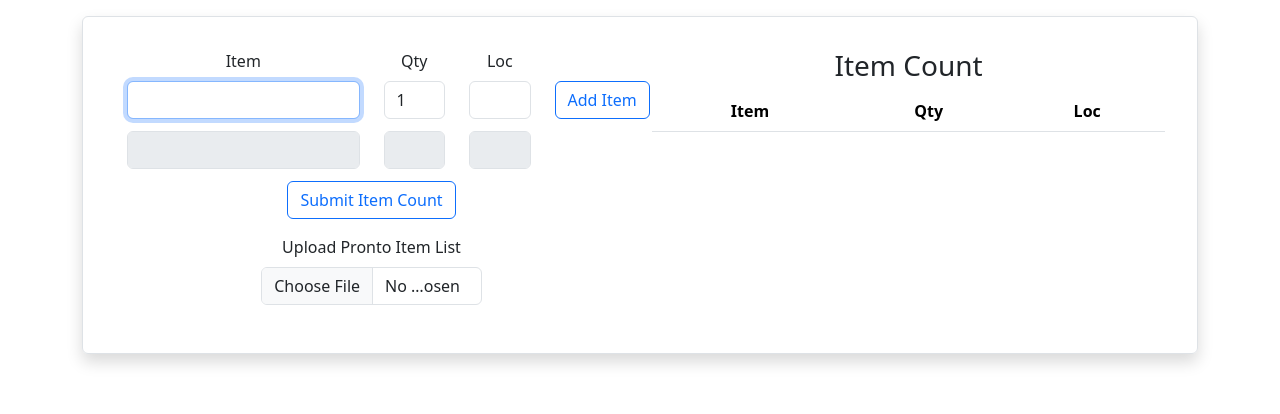
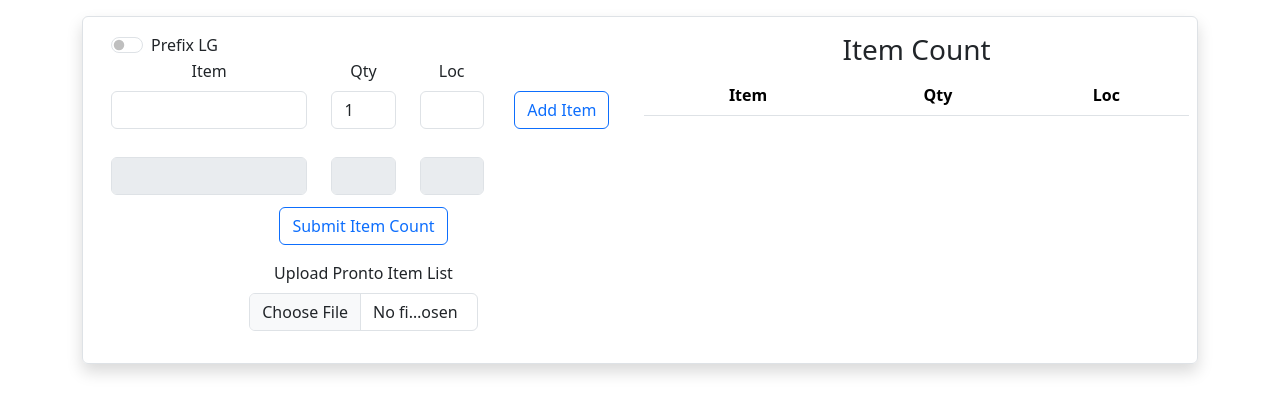
Before and after one commit to Waffleywaffers/warehousetodo, a Flask app: page /upload_pronto in a window 1280 px wide. Shown: the part 64-478 px from the top of the page. Run offline with Flask 3, Linux system fonts and the light colour scheme; lists and menus that the app fills with data are empty.

Commit message:
added prefix LG toggle to itemcount

```diff
--- a/templates/itemcount.html
+++ b/templates/itemcount.html
@@ -13,14 +13,35 @@
         const table = document.getElementById("table");
         table.oldHTML = table.innerHTML;
 
+        const likelyLGToggle = document.querySelector("#likelyLG")
+
+        likelyLGToggle.addEventListener("change", () => {
+            if (likelyLGToggle.checked) {
+                likelyLGToggle.value = "true";
+            } else {
+                likelyLGToggle.value = "false";
+            }
+        });
+
         document.querySelector('form').onsubmit = () => {
-            input_name = document.querySelector('#item').value;
-            input_qty = Number(document.querySelector('#qty').value);
-            input_loc = document.querySelector("#loc").value;
+            var input_name = document.querySelector('#item').value;
+            var input_qty = Number(document.querySelector('#qty').value);
+            var input_loc = document.querySelector("#loc").value;
 
             document.querySelector("#last_item").value = input_name;
             document.querySelector("#last_qty").value = input_qty;
             document.querySelector("#last_loc").value = input_loc;
+
+            console.log(likelyLGToggle.value);
+
+            var prefix = "LG";
+
+            if (likelyLGToggle.value == "true") {
+                input_name = prefix.concat(input_name);
+            };
+
+            console.log(input_name)
+
 
             for (i in items) {
                 if (items[i].name === input_name) {
@@ -76,35 +97,44 @@
 {% block main %}
 
 <div class="container border rounded shadow my-3 p-3">
-    <div class="row p-3">
-        <div class="col-12 col-lg-6">
+    <div class="row">
+        <div class="col-12 col-lg-6 mx-0">
             <form>
                 <div class="row px-0 mx-0">
-                <div class="col-12 col-md-6">
+                    <div class="col text-start">
+                        <div class="form-check form-switch">
+                            <input class="form-check-input" type="checkbox" role="switch" id="likelyLG" value="false">
+                            <label class="form-check-label" for="likelyLG">Prefix LG</label>
+                        </div>
+                    </div>
+                </div>
+                <div class="row px-0 mx-0">
+                <div class="col-12 col-lg-5">
                     <label for="item" class="form-label">Item</label>
-                    <input type="text" class="form-control" id="item" name="item" autofocus required>
+                    <input type="text" class="form-control" id="item" name="item" required>
                 </div>
-                <div class="col-6 col-md-2">
-                    <label for="qty" class="form-label">Qty</label>
+                <div class="col-6 col-lg-2">
+                    <label for="qty" class="form-label ">Qty</label>
                     <input type="number" class="form-control" id="qty" name="qty" value=1 required>
                 </div>
-                <div class="col-6 col-md-2">
+                <div class="col-6 col-lg-2">
                     <label for="loc" class="form-label">Loc</label>
                     <input type="number" class="form-control" id="loc" name="loc" required>
                 </div>
-                <div class="col-12 col-md-2">
-                    <div class="m-2 p-2"></div>
+                <div class="col-12 col-lg-3 mx-0 px-0 pt-3">
+                    <div class="my-2 mx-0 px-0 py-2">
                     <input type="submit" class="btn btn-outline-primary" value="Add Item">
+                    </div>
                 </div>
             </form>
             <div class="row px-0 mx-0 my-1">
-                <div class="col-12 col-md-6 my-2">
+                <div class="col-12 col-lg-5 my-2">
                     <input type="text" class="form-control" id="last_item" disabled>
                 </div>
-                <div class="col-6 col-md-2 my-2">
+                <div class="col-6 col-lg-2 my-2">
                     <input type="number" class="form-control" id="last_qty" disabled>
                 </div>
-                <div class="col-6 col-md-2 my-2">
+                <div class="col-6 col-lg-2 my-2">
                     <input type="number" class="form-control" id="last_loc" disabled>
                 </div>
             </div>
@@ -139,7 +169,7 @@
             </div>
         </div>
     </div>
-        <div class="col-12 col-lg-6">
+        <div class="col-12 col-lg-6 mx-0 px-1">
             {% if item_list %}
             <table class="table"><h3>Item Count Submitted</h3>
                 <thead>
```
